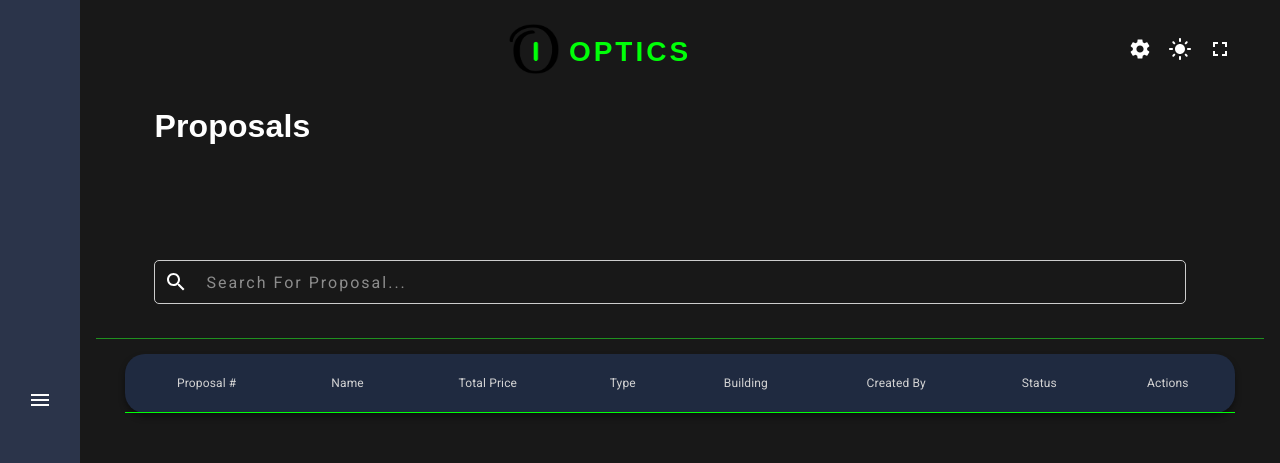
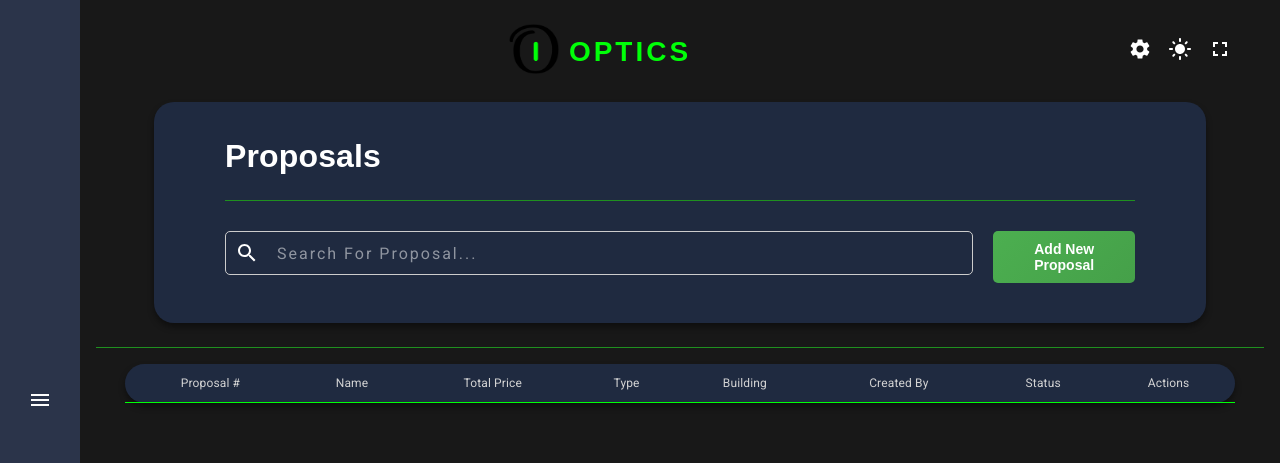
Before and after one commit to Poopenfartin/optics, a React (Vite) app in the folder Optics/: page /proposals in a window 1280 px wide. Shown: the top 463 px of the page. Built offline with nearby package versions, Linux system fonts and the light colour scheme; no server answers; sample sign-in values are in the browser's storage.

Commit message:
Kinda cooked

```diff
--- a/Optics/Styles/App.css
+++ b/Optics/Styles/App.css
@@ -207,6 +207,22 @@ button:hover {
   overflow-y: auto;
 }
 
+.proposals-container {
+  box-shadow: 0px 4px 6px rgba(0, 0, 0, 0.4);
+  padding: 30px 20px; /* Adjusted padding */
+  margin: 0 auto;
+  width: 90%; /* Updated width for a larger box */
+  background-color: #1f2a40;
+  border-radius: 20px;
+  margin-top: 20px; /* Optional: Adjust to add spacing at the top */
+}
+
+/* Specific styling for the proposals heading */
+.proposals-container h1 {
+  margin-bottom: 10px; /* Adjust this value to control the distance between the heading and divider */
+}
+
+
 
 .tabs-container {
   width: 90%;
@@ -344,6 +360,66 @@ button:hover {
   letter-spacing: 1px;;
   width: 90%;
 }
+
+.proposals-container {
+  box-shadow: 0px 4px 6px rgba(0, 0, 0, 0.4);
+  padding: 30px 20px;
+  margin: 0 auto;
+  width: 90%;
+  background-color: #1f2a40;
+  border-radius: 20px;
+  margin-top: 20px;
+}
+
+.proposals-container h1 {
+  margin-bottom: 10px;
+}
+
+.proposals-table {
+  box-shadow:0px 4px 6px rgba(0,0,0,0.4);
+  border-radius: 20px;
+  background-color: #1f2a40;
+  width: 95%;
+  border-collapse: collapse;
+  margin: 15px auto;
+  font-size: 12.5px;
+  overflow-y: auto;
+}
+
+.proposals-table th {
+  border-bottom: solid 1px #00ff08;
+  padding: 10px;
+  text-align: center;
+  color: lightgray;
+  font-weight: 200;
+  font-size: 12px;
+  cursor: pointer;
+}
+
+.proposals-table th:hover {
+  color: #00ff00;
+  transform: scale(1.1);
+  font-weight: bold;
+}
+
+.proposals-table td {
+  padding: 10px;
+  text-align: center;
+  color: #FFF;
+  font-weight: bold;
+  border-bottom: solid 1px rgba(0, 255, 8, 0.2);
+}
+
+.proposals-table td:hover {
+  cursor: pointer;
+  color: #000;
+  transform: scale(1.1);
+}
+
+.proposals-table tr:hover {
+  background-color: gray;
+}
+
 
 
 
--- a/Optics/src/components/Proposals.jsx
+++ b/Optics/src/components/Proposals.jsx
@@ -1,22 +1,22 @@
-import React, { useState } from "react";
+import React from "react";
 import axios from "axios";
 import { Divider } from "@mui/material";
 import TopIcons from "./TopIcons";
 import SearchInput from "./SearchComponent";
 
-
-const proposals = ({}) => {
+const Proposals = () => {
   return (
     <div>
-      <h1>Proposals</h1>
-      <div className="workorder-functions">
-
-      <SearchInput placeholder="Search For Proposal..." />
-
+      <div className="proposals-container">
+        <h1>Proposals</h1>
+        <Divider sx={{ margin: "20px auto", backgroundColor: "green", width: "90%" }} />
+        <div className="workorder-functions">
+          <SearchInput placeholder="Search For Proposal..." />
+          <button className="add-button">Add New Proposal</button>
+        </div>
       </div>
-      <Divider sx={{ mt: 3, backgroundColor: "green" }} />
-
-      <table className="workorders-table">
+      <Divider sx={{ mt: 3, mb: 2, backgroundColor: "green" }} />
+      <table className="proposals-table">
         <thead>
           <tr>
             <th>Proposal #</th>
@@ -29,10 +29,12 @@ const proposals = ({}) => {
             <th>Actions</th>
           </tr>
         </thead>
+        <tbody>
+          {/* Add your proposal data rows here */}
+        </tbody>
       </table>
-
     </div>
   );
 };
 
-export default proposals;
+export default Proposals;
```
